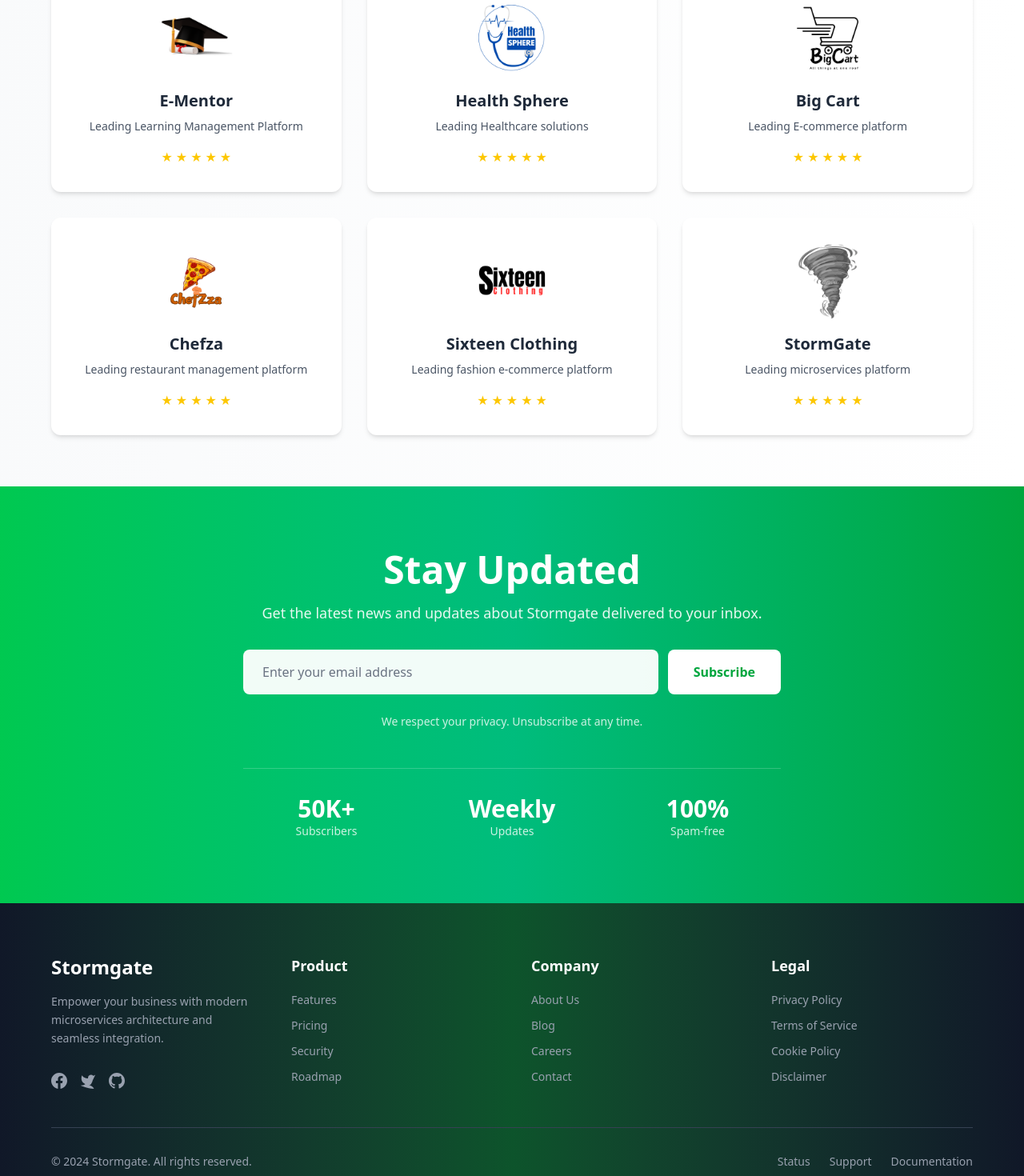
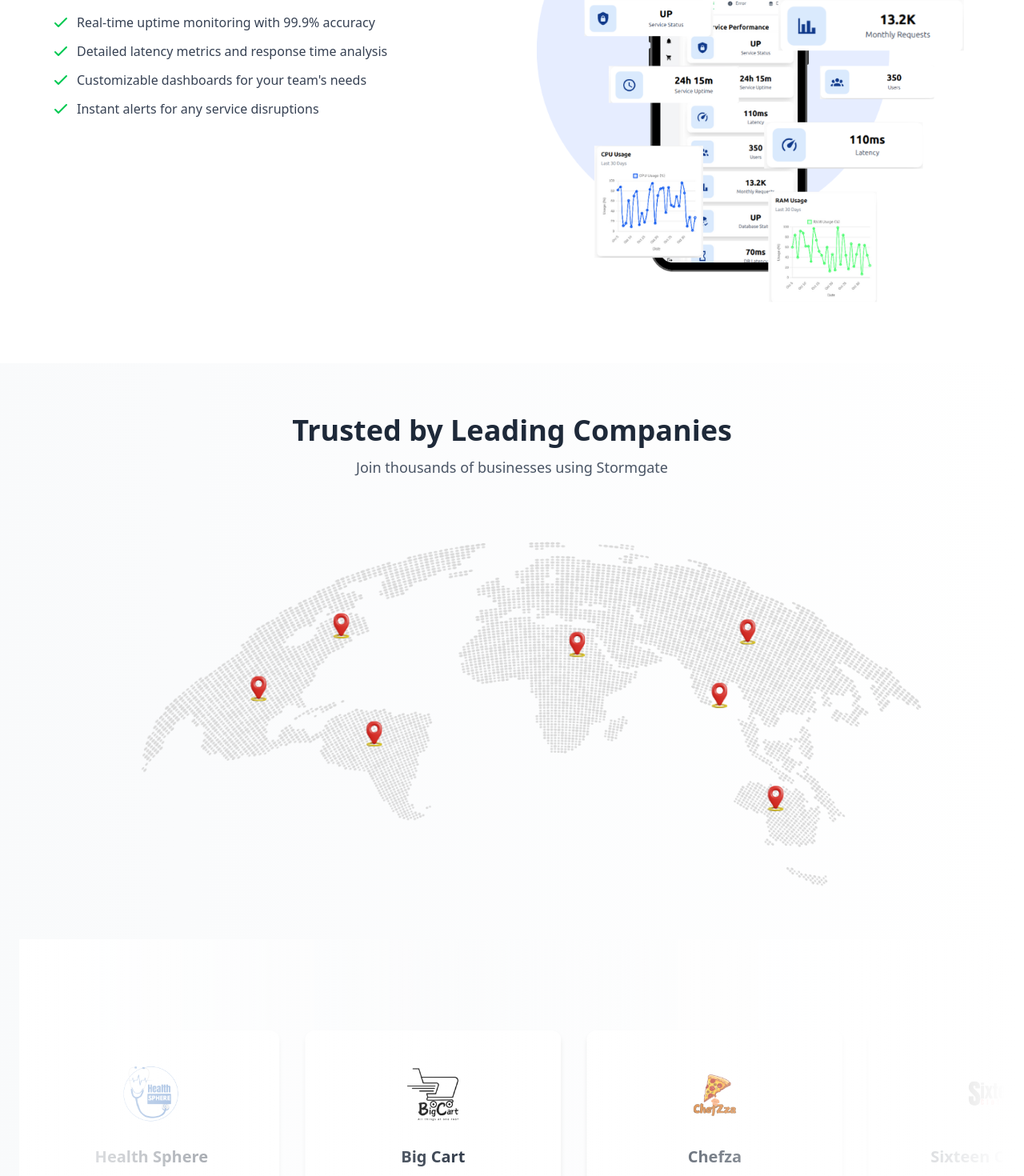
Before and after one commit to thathsarabandara/stormgate-client, a Vue app: page / in a window 1280 px wide. Shown: the part 1300-2770 px from the top of the page at 80% size. Built offline with nearby package versions, Linux system fonts and the light colour scheme.

Commit message:
add new customer map and metrics section for the home page

```diff
--- a/src/pages/home/Home.vue
+++ b/src/pages/home/Home.vue
@@ -52,12 +52,11 @@
             <!-- Right Image Section -->
             <div class="w-full lg:w-2/3 flex justify-center animate-in fade-in slide-in-from-right-8 duration-800 mt-8 lg:mt-0">
                 <div class="relative w-full max-w-xl lg:max-w-none">
-                    <div class="absolute inset-0 bg-gradient-to-r from-green-400 to-green-600 rounded-2xl blur-2xl opacity-20 animate-pulse"></div>
+                    <div class="absolute inset-0 bg-gradient-to-r from-green-400 to-green-600 rounded-full blur-3xl opacity-20 animate-pulse"></div>
                     <img
                         src="../../assets/home/landing.png"
                         alt="Banner"
-                        class="relative w-full h-auto rounded-6xl transition-shadow duration-300 hover:scale-105 transform"
-                        loading="lazy"
+                        class="relative w-full h-auto rounded-6xl transition-shadow hover:scale-105 transform duration-700"                        loading="lazy"
                     >
                 </div>
             </div>
@@ -97,110 +96,109 @@
             </div>
         </div>
     </div>
+    <!-- Metrics Section -->
+    <div class="bg-white w-full py-12 sm:py-16 px-4 sm:px-6">
+        <div class="max-w-6xl mx-auto">
+            <div class="flex flex-col lg:flex-row items-start gap-8 lg:gap-12">
+                <!-- Left Column - Text Content -->
+                <div class="w-full lg:w-1/2 space-y-6">
+                    <h2 class="text-3xl sm:text-4xl font-bold text-gray-800">Real-time Service Metrics</h2>
+                    <p class="text-gray-600 text-lg leading-relaxed">
+                        Monitor your microservices with comprehensive, real-time metrics. Track uptime, response times, and system health at a glance.
+                    </p>
+                    <ul class="space-y-3">
+                        <li class="flex items-start">
+                            <svg class="h-6 w-6 text-green-500 mr-2 flex-shrink-0" fill="none" viewBox="0 0 24 24" stroke="currentColor">
+                                <path stroke-linecap="round" stroke-linejoin="round" stroke-width="2" d="M5 13l4 4L19 7" />
+                            </svg>
+                            <span class="text-gray-700">Real-time uptime monitoring with 99.9% accuracy</span>
+                        </li>
+                        <li class="flex items-start">
+                            <svg class="h-6 w-6 text-green-500 mr-2 flex-shrink-0" fill="none" viewBox="0 0 24 24" stroke="currentColor">
+                                <path stroke-linecap="round" stroke-linejoin="round" stroke-width="2" d="M5 13l4 4L19 7" />
+                            </svg>
+                            <span class="text-gray-700">Detailed latency metrics and response time analysis</span>
+                        </li>
+                        <li class="flex items-start">
+                            <svg class="h-6 w-6 text-green-500 mr-2 flex-shrink-0" fill="none" viewBox="0 0 24 24" stroke="currentColor">
+                                <path stroke-linecap="round" stroke-linejoin="round" stroke-width="2" d="M5 13l4 4L19 7" />
+                            </svg>
+                            <span class="text-gray-700">Customizable dashboards for your team's needs</span>
+                        </li>
+                        <li class="flex items-start">
+                            <svg class="h-6 w-6 text-green-500 mr-2 flex-shrink-0" fill="none" viewBox="0 0 24 24" stroke="currentColor">
+                                <path stroke-linecap="round" stroke-linejoin="round" stroke-width="2" d="M5 13l4 4L19 7" />
+                            </svg>
+                            <span class="text-gray-700">Instant alerts for any service disruptions</span>
+                        </li>
+                    </ul>
+                </div>
+
+                <!-- Right Column - Image -->
+                <div class="w-full lg:w-1/2">
+                    <div class="relative rounded-xl">
+                        <img
+                            src="../../assets/home/metrics.png"
+                            alt="Service Metrics Dashboard"
+                            class="w-full h-auto transition-transform duration-500 hover:scale-105"
+                            loading="lazy"
+                        >
+
+                    </div>
+                </div>
+            </div>
+        </div>
+    </div>
     <!-- Customers Section -->
-    <div class="bg-gradient-to-r from-gray-50 to-white w-full py-12 sm:py-16 px-4 sm:px-6">
-        <div class="max-w-6xl mx-auto">
+    <div class="bg-gradient-to-r from-gray-50 to-white w-full pt-12 sm:py-16 px-4 sm:px-6">
+        <div class="flex flex-col items-center justify-start mx-auto -mb-18">
             <!-- Section Header -->
-            <div class="text-center mb-8 sm:mb-12 animate-in fade-in slide-in-from-top-4 duration-800">
+            <div class="text-center animate-in fade-in slide-in-from-top-4 duration-800">
                 <h2 class="text-3xl sm:text-4xl font-bold text-gray-800 mb-2 sm:mb-3">Trusted by Leading Companies</h2>
                 <p class="text-base sm:text-lg text-gray-600">Join thousands of businesses using Stormgate</p>
             </div>
 
-            <!-- Customers Grid -->
-            <div class="grid grid-cols-1 md:grid-cols-2 lg:grid-cols-3 gap-8">
-                <!-- Customer 1 -->
-                <div class="flex flex-col items-center p-8 bg-white rounded-xl shadow-md hover:shadow-xl transition-shadow animate-in fade-in slide-in-from-left-8 duration-1000">
-                    <div class="w-24 h-24 bg-gradient-to-br from-blue-400 to-blue-600 rounded-full flex items-center justify-center mb-4 text-white text-3xl font-bold">
-                        <img src="../../assets/home/customers/ementor.png" alt="E-Mentor">
-                    </div>
-                    <h3 class="text-xl font-semibold text-gray-800 mb-2">E-Mentor</h3>
-                    <p class="text-gray-600 text-center text-sm mb-4">Leading Learning Management Platform</p>
-                    <div class="flex gap-1">
-                        <span class="text-yellow-400">★</span>
-                        <span class="text-yellow-400">★</span>
-                        <span class="text-yellow-400">★</span>
-                        <span class="text-yellow-400">★</span>
-                        <span class="text-yellow-400">★</span>
+            <!-- Map Image -->
+            <div class="flex justify-center items-center max-w-6xl rounded-xl overflow-hidden  animate-in fade-in duration-1000">
+                <img src="../../assets/home/map.png" alt="Customer Locations Map" class="w-full h-auto">
             </div>
         </div>
-
-                <!-- Customer 2 -->
-                <div class="flex flex-col items-center p-8 bg-white rounded-xl shadow-md hover:shadow-xl transition-shadow animate-in fade-in zoom-in duration-1000 delay-100">
-                    <div class="w-24 h-24 bg-gradient-to-br from-green-400 to-green-600 rounded-full flex items-center justify-center mb-4 text-white text-3xl font-bold">
-                        <img src="../../assets/home/customers/healthsphere.png" alt="Health Sphere">
+            <!-- Customers Carousel -->
+            <div class="relative overflow-hidden">
+                <div class="relative h-[500px] overflow-hidden">
+                    <div class="absolute inset-0 flex items-center justify-center">
+                        <div class="absolute inset-0 bg-gradient-to-r from-white via-transparent to-white z-10 pointer-events-none"></div>
+                        <div class="relative w-full h-full flex items-center">
+                            <!-- First Row (Moving Left) -->
+                            <div class="flex space-x-8 animate-marquee whitespace-nowrap">
+                                <div v-for="(customer, index) in customers" :key="'first-' + index" class="flex-shrink-0 w-80">
+                                    <div class="flex flex-col items-center p-8 bg-white rounded-xl shadow-md hover:shadow-xl transition-shadow">
+                                        <div class="w-24 h-24 rounded-full flex items-center justify-center mb-4 overflow-hidden">
+                                            <img :src="customer.logo" :alt="customer.name" class="w-20 h-20 object-contain">
                                         </div>
-                    <h3 class="text-xl font-semibold text-gray-800 mb-2">Health Sphere</h3>
-                    <p class="text-gray-600 text-center text-sm mb-4">Leading Healthcare solutions</p>
+                                        <h3 class="text-xl font-semibold text-gray-800 mb-2">{{ customer.name }}</h3>
+                                        <p class="text-gray-600 text-center text-sm mb-4">{{ customer.description }}</p>
                                         <div class="flex gap-1">
-                        <span class="text-yellow-400">★</span>
-                        <span class="text-yellow-400">★</span>
-                        <span class="text-yellow-400">★</span>
-                        <span class="text-yellow-400">★</span>
-                        <span class="text-yellow-400">★</span>
+                                            <span v-for="i in 5" :key="i" class="text-yellow-400">★</span>
                                         </div>
                                     </div>
-
-                <!-- Customer 3 -->
-                <div class="flex flex-col items-center p-8 bg-white rounded-xl shadow-md hover:shadow-xl transition-shadow animate-in fade-in slide-in-from-right-8 duration-1000 delay-200">
-                    <div class="w-24 h-24 bg-gradient-to-br from-purple-400 to-purple-600 rounded-full flex items-center justify-center mb-4 text-white text-3xl font-bold">
-                        <img src="../../assets/home/customers/bigcart.png" alt="Big Cart">
-                    </div>
-                    <h3 class="text-xl font-semibold text-gray-800 mb-2">Big Cart</h3>
-                    <p class="text-gray-600 text-center text-sm mb-4">Leading E-commerce platform</p>
-                    <div class="flex gap-1">
-                        <span class="text-yellow-400">★</span>
-                        <span class="text-yellow-400">★</span>
-                        <span class="text-yellow-400">★</span>
-                        <span class="text-yellow-400">★</span>
-                        <span class="text-yellow-400">★</span>
                                 </div>
                             </div>
-
-                <!-- Customer 4 -->
-                <div class="flex flex-col items-center p-8 bg-white rounded-xl shadow-md hover:shadow-xl transition-shadow animate-in fade-in slide-in-from-left-8 duration-1000 delay-300">
-                    <div class="w-24 h-24 bg-gradient-to-br from-orange-400 to-orange-600 rounded-full flex items-center justify-center mb-4 text-white text-3xl font-bold">
-                        <img src="../../assets/home/customers/chefza.png" alt="Chefza">
+                            <!-- Duplicate for seamless loop -->
+                            <div class="flex space-x-8 animate-marquee2 whitespace-nowrap absolute left-full">
+                                <div v-for="(customer, index) in customers" :key="'second-' + index" class="flex-shrink-0 w-80">
+                                    <div class="flex flex-col items-center p-8 bg-white rounded-xl shadow-md hover:shadow-xl transition-shadow">
+                                        <div class="w-24 h-24 rounded-full flex items-center justify-center mb-4 overflow-hidden">
+                                            <img :src="customer.logo" :alt="customer.name" class="w-20 h-20 object-contain">
                                         </div>
-                    <h3 class="text-xl font-semibold text-gray-800 mb-2">Chefza</h3>
-                    <p class="text-gray-600 text-center text-sm mb-4">Leading restaurant management platform</p>
+                                        <h3 class="text-xl font-semibold text-gray-800 mb-2">{{ customer.name }}</h3>
+                                        <p class="text-gray-600 text-center text-sm mb-4">{{ customer.description }}</p>
                                         <div class="flex gap-1">
-                        <span class="text-yellow-400">★</span>
-                        <span class="text-yellow-400">★</span>
-                        <span class="text-yellow-400">★</span>
-                        <span class="text-yellow-400">★</span>
-                        <span class="text-yellow-400">★</span>
+                                            <span v-for="i in 5" :key="i" class="text-yellow-400">★</span>
                                         </div>
                                     </div>
-
-                <!-- Customer 5 -->
-                <div class="flex flex-col items-center p-8 bg-white rounded-xl shadow-md hover:shadow-xl transition-shadow animate-in fade-in zoom-in duration-1000 delay-400">
-                    <div class="w-24 h-24 bg-gradient-to-br from-red-400 to-red-600 rounded-full flex items-center justify-center mb-4 text-white text-3xl font-bold">
-                        <img src="../../assets/home/customers/sixteenclothing.png" alt="Sixteen Clothing">
-                    </div>
-                    <h3 class="text-xl font-semibold text-gray-800 mb-2">Sixteen Clothing</h3>
-                    <p class="text-gray-600 text-center text-sm mb-4">Leading fashion e-commerce platform</p>
-                    <div class="flex gap-1">
-                        <span class="text-yellow-400">★</span>
-                        <span class="text-yellow-400">★</span>
-                        <span class="text-yellow-400">★</span>
-                        <span class="text-yellow-400">★</span>
-                        <span class="text-yellow-400">★</span>
                                 </div>
                             </div>
-
-                <!-- Customer 6 -->
-                <div class="flex flex-col items-center p-8 bg-white rounded-xl shadow-md hover:shadow-xl transition-shadow animate-in fade-in slide-in-from-right-8 duration-1000 delay-500">
-                    <div class="w-24 h-24 bg-gradient-to-br from-indigo-400 to-indigo-600 rounded-full flex items-center justify-center mb-4 text-white text-3xl font-bold">
-                        <img src="../../assets/home/customers/stromgate.png" alt="StormGate">
-                    </div>
-                    <h3 class="text-xl font-semibold text-gray-800 mb-2">StormGate</h3>
-                    <p class="text-gray-600 text-center text-sm mb-4">Leading microservices platform</p>
-                    <div class="flex gap-1">
-                        <span class="text-yellow-400">★</span>
-                        <span class="text-yellow-400">★</span>
-                        <span class="text-yellow-400">★</span>
-                        <span class="text-yellow-400">★</span>
-                        <span class="text-yellow-400">★</span>
                         </div>
                     </div>
                 </div>
@@ -275,6 +273,40 @@
 
 <script setup>
 import { ref, onMounted } from 'vue'
+
+// Customer data
+const customers = ref([
+  {
+    name: 'E-Mentor',
+    description: 'Leading Learning Management Platform',
+    logo: new URL('../../assets/home/customers/ementor.png', import.meta.url).href
+  },
+  {
+    name: 'Health Sphere',
+    description: 'Leading Healthcare solutions',
+    logo: new URL('../../assets/home/customers/healthsphere.png', import.meta.url).href
+  },
+  {
+    name: 'Big Cart',
+    description: 'Leading E-commerce platform',
+    logo: new URL('../../assets/home/customers/bigcart.png', import.meta.url).href
+  },
+  {
+    name: 'Chefza',
+    description: 'Leading restaurant management platform',
+    logo: new URL('../../assets/home/customers/chefza.png', import.meta.url).href
+  },
+  {
+    name: 'Sixteen Clothing',
+    description: 'Leading fashion e-commerce platform',
+    logo: new URL('../../assets/home/customers/sixteenclothing.png', import.meta.url).href
+  },
+  {
+    name: 'StormGate',
+    description: 'Leading microservices platform',
+    logo: new URL('../../assets/home/customers/stromgate.png', import.meta.url).href
+  }
+])
 
 const activeUsers = ref(0)
 const microservices = ref(0)
@@ -362,6 +394,52 @@ onMounted(() => {
 </script>
 
 <style scoped>
+/* Marquee Animation */
+@keyframes marquee {
+  0% {
+    transform: translateX(0);
+  }
+  100% {
+    transform: translateX(-100%);
+  }
+}
+
+@keyframes marquee2 {
+  0% {
+    transform: translateX(0);
+  }
+  100% {
+    transform: translateX(-200%);
+  }
+}
+
+.animate-marquee {
+  animation: marquee 30s linear infinite;
+  animation-play-state: running;
+}
+
+.animate-marquee2 {
+  animation: marquee 30s linear infinite 15s;
+  animation-play-state: running;
+}
+
+/* Pause animation on hover */
+.relative:hover .animate-marquee,
+.relative:hover .animate-marquee2 {
+  animation-play-state: paused;
+}
+
+/* Responsive adjustments */
+@media (max-width: 768px) {
+  .animate-marquee,
+  .animate-marquee2 {
+    animation-duration: 40s;
+  }
+
+  .animate-marquee2 {
+    animation-delay: 20s;
+  }
+}
 @keyframes float {
   0%, 100% {
     transform: translateY(0px);
```
Also changed, not shown: src/assets/home/map.png (added), src/assets/home/metrics.png (added). Lines whose indentation alone changed are shown as unchanged.
